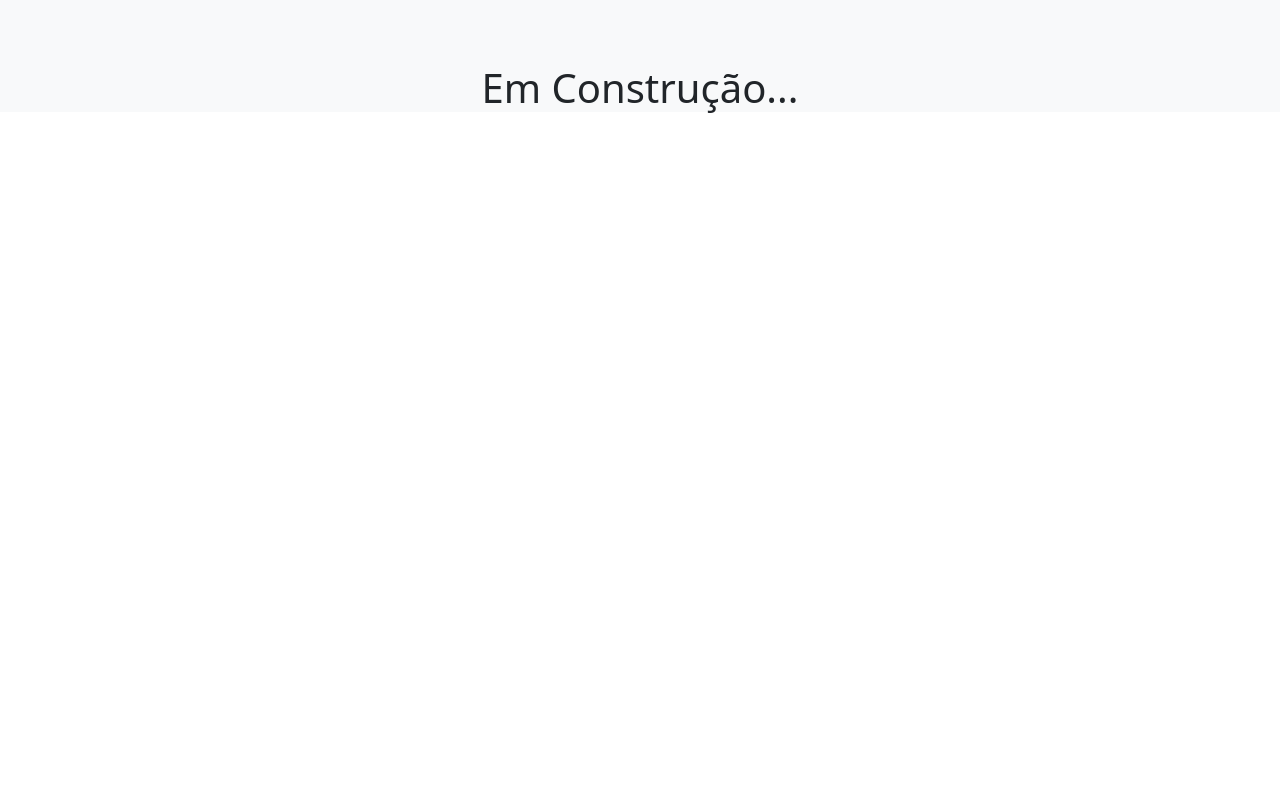
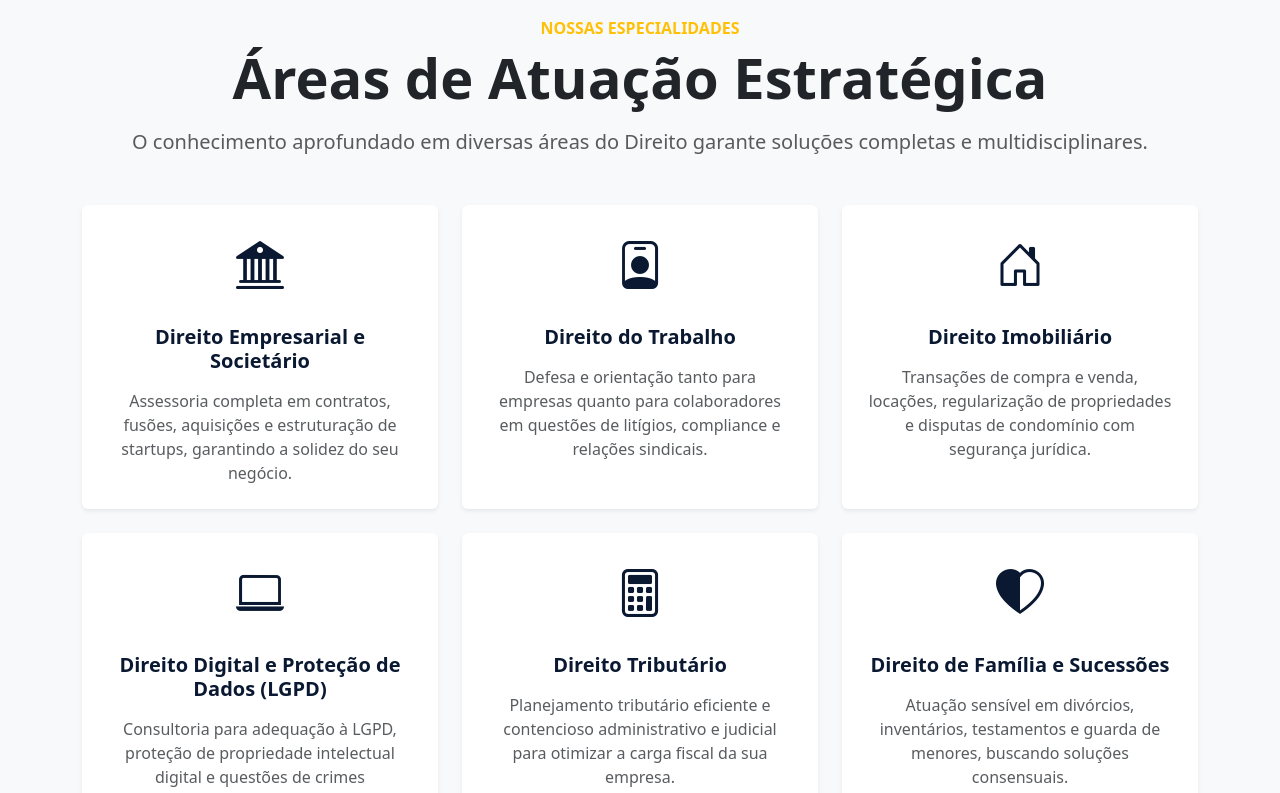
Before and after one commit to PatricAugusto/Free-Template-Juridico-v1, a React (Vite) app: page / in a window 1280 px wide. Shown: the part 800-1593 px from the top of the page. Before the commit the page ends 920 px from the top, so only its background shows below. Built offline with nearby package versions, Linux system fonts and the light colour scheme.

Commit message:
feat: Implementa a seção Services com cards dinâmicos

```diff
--- a/src/App.jsx
+++ b/src/App.jsx
@@ -1,6 +1,7 @@
 import React from 'react';
 import AppNavbar from './components/AppNavbar';
 import HeroSection from './components/HeroSection';
+import Services from './components/Services';
 
 function App() {
   return (
@@ -11,6 +12,8 @@ function App() {
 
         <HeroSection />
 
+        <Services />
+
         <h1 className="text-center mt-5 pt-5">Em Construção...</h1>
       </main>
 
--- a/src/components/Services.jsx
+++ b/src/components/Services.jsx
@@ -0,0 +1,80 @@
+import React from 'react';
+import { Container, Row, Col, Card } from 'react-bootstrap';
+import 'bootstrap-icons/font/bootstrap-icons.css';
+
+const servicesData = [
+  {
+    icon: 'bi-bank2',
+    title: 'Direito Empresarial e Societário',
+    description: 'Assessoria completa em contratos, fusões, aquisições e estruturação de startups, garantindo a solidez do seu negócio.',
+  },
+  {
+    icon: 'bi-person-badge',
+    title: 'Direito do Trabalho',
+    description: 'Defesa e orientação tanto para empresas quanto para colaboradores em questões de litígios, compliance e relações sindicais.',
+  },
+  {
+    icon: 'bi-house-door',
+    title: 'Direito Imobiliário',
+    description: 'Transações de compra e venda, locações, regularização de propriedades e disputas de condomínio com segurança jurídica.',
+  },
+  {
+    icon: 'bi-laptop',
+    title: 'Direito Digital e Proteção de Dados (LGPD)',
+    description: 'Consultoria para adequação à LGPD, proteção de propriedade intelectual digital e questões de crimes cibernéticos.',
+  },
+  {
+    icon: 'bi-calculator',
+    title: 'Direito Tributário',
+    description: 'Planejamento tributário eficiente e contencioso administrativo e judicial para otimizar a carga fiscal da sua empresa.',
+  },
+  {
+    icon: 'bi-heart-half',
+    title: 'Direito de Família e Sucessões',
+    description: 'Atuação sensível em divórcios, inventários, testamentos e guarda de menores, buscando soluções consensuais.',
+  },
+];
+
+function Services() {
+  return (
+    <section id="servicos" className="py-5 bg-light">
+      <Container>
+        <div className="text-center mb-5">
+          <p className="text-warning fw-bold text-uppercase mb-1">NOSSAS ESPECIALIDADES</p>
+          <h2 className="display-4 fw-bold text-dark">Áreas de Atuação Estratégica</h2>
+          <p className="lead text-muted mt-3">
+            O conhecimento aprofundado em diversas áreas do Direito garante soluções completas e multidisciplinares.
+          </p>
+        </div>
+
+        <Row className="g-4">
+          {servicesData.map((service, index) => (
+            <Col key={index} lg={4} md={6}>
+              <Card className="h-100 shadow-sm border-0 transition-hover">
+                <Card.Body className="p-4 text-center">
+                  {/* Ícone */}
+                  <div className="mb-4">
+                    <i
+                      className={`bi ${service.icon}`}
+                      style={{ fontSize: '3rem', color: '#0A1931' }}
+                    />
+                  </div>
+
+                  <Card.Title className="fw-bold mb-3" style={{ color: '#0A1931' }}>
+                    {service.title}
+                  </Card.Title>
+
+                  <Card.Text className="text-muted">
+                    {service.description}
+                  </Card.Text>
+                </Card.Body>
+              </Card>
+            </Col>
+          ))}
+        </Row>
+      </Container>
+    </section>
+  );
+}
+
+export default Services;
--- a/src/index.css
+++ b/src/index.css
@@ -19,3 +19,12 @@
     width: 100%;
     left: 0;
 }
+
+.transition-hover {
+    transition: transform 0.3s ease, box-shadow 0.3s ease;
+}
+
+.transition-hover:hover {
+    transform: translateY(-5px);
+    box-shadow: 0 10px 20px rgba(0, 0, 0, 0.1) !important;
+}
```
